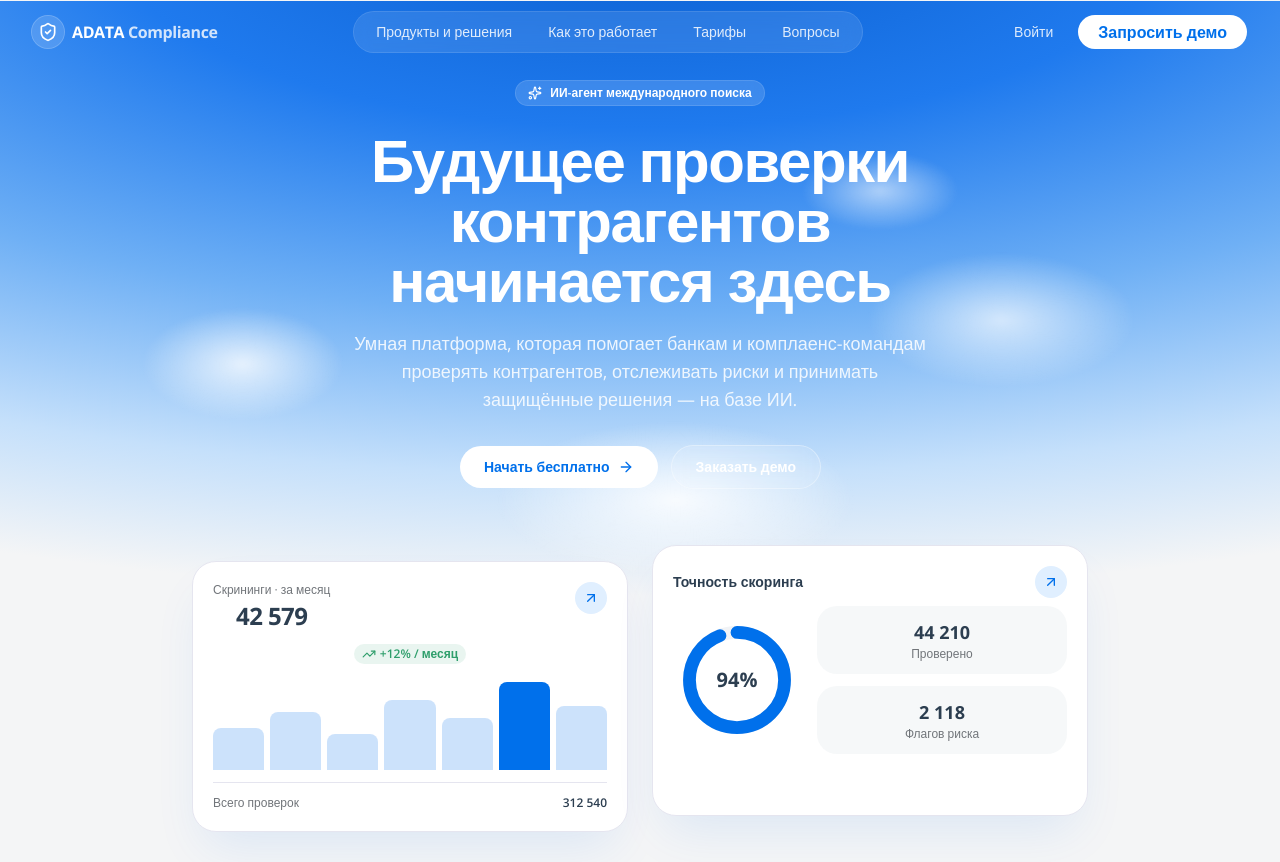
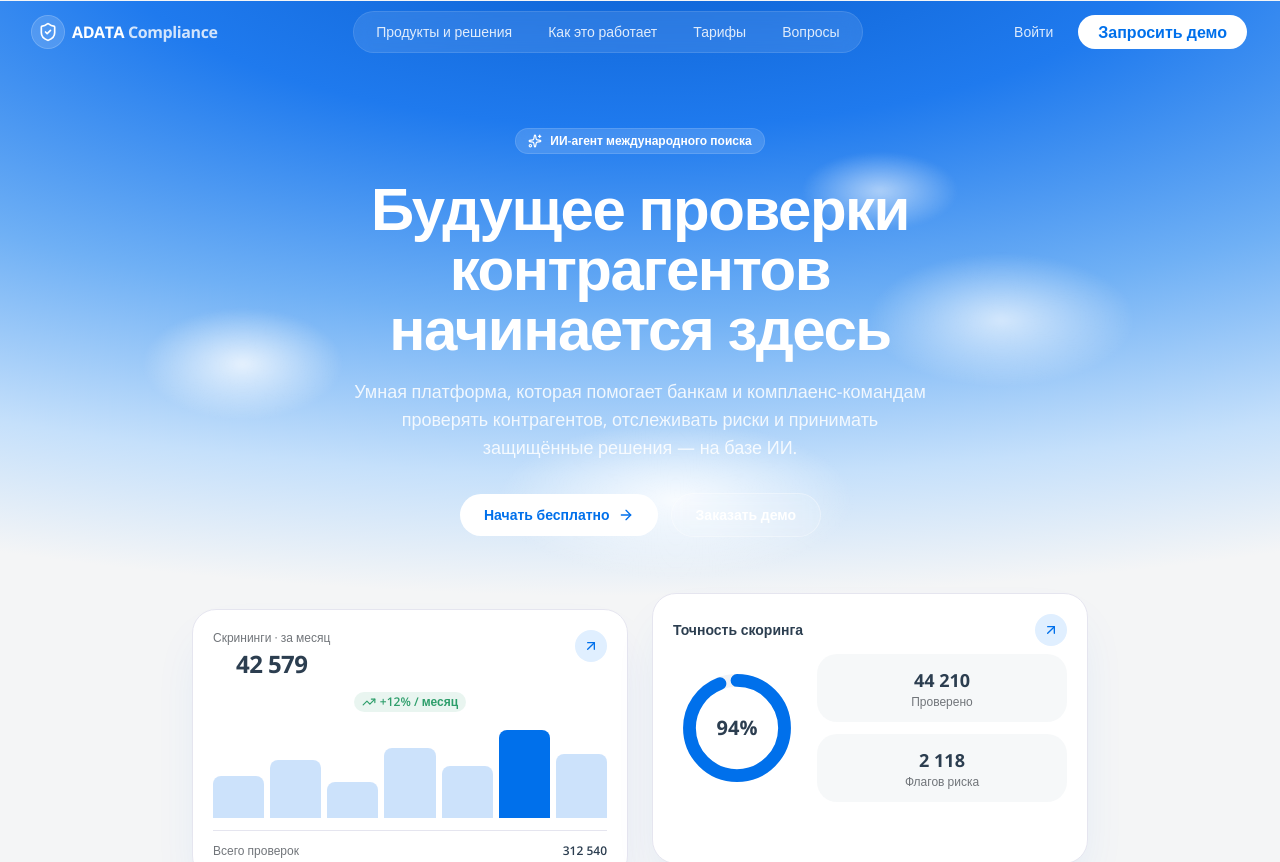
Before and after one commit to dzhmnklva012/-e-analytic, a Next.js app in the folder compliance-landing/: page / in a window 1280 px wide. Shown: the top 862 px of the page. Built offline with nearby package versions, Linux system fonts and the light colour scheme.

Commit message:
Auto-update: hero.tsx

```diff
--- a/compliance-landing/src/components/landing/hero.tsx
+++ b/compliance-landing/src/components/landing/hero.tsx
@@ -17,7 +17,7 @@ export function Hero() {
         <div className="cloud absolute left-[60%] top-[18%] h-28 w-56 rounded-full opacity-60" />
       </div>
 
-      <Container className="relative z-10 flex flex-col items-center pt-16 pb-0 text-center sm:pt-20">
+      <Container className="relative z-10 flex flex-col items-center pt-28 pb-0 text-center sm:pt-32">
         <span className="inline-flex items-center gap-2 rounded-full bg-white/15 px-3 py-1 text-xs font-semibold text-white ring-1 ring-white/25 backdrop-blur-sm">
           <Sparkles className="size-3.5" aria-hidden="true" />
           ИИ-агент международного поиска
```
